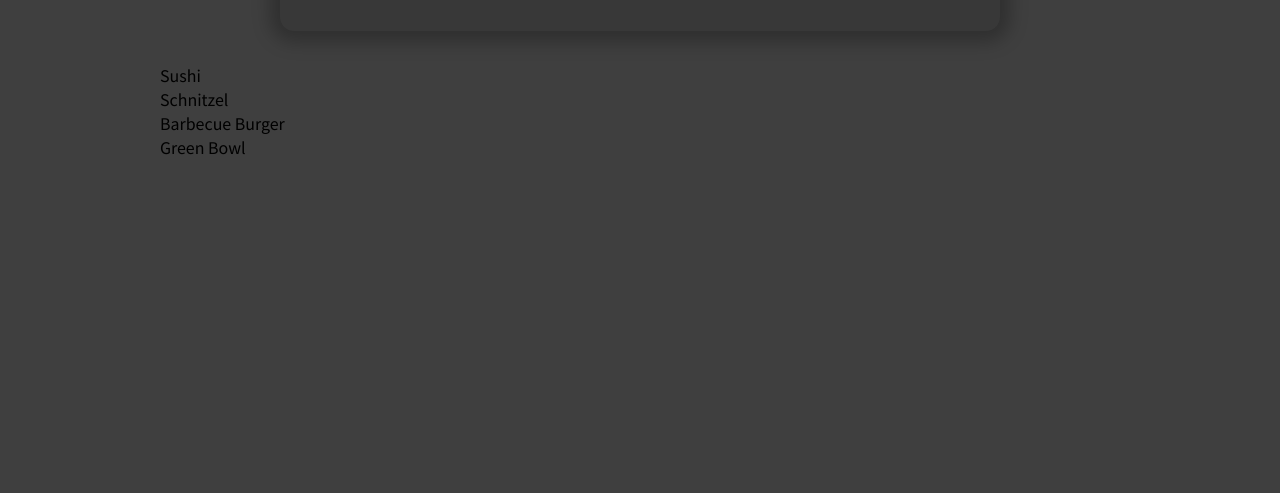
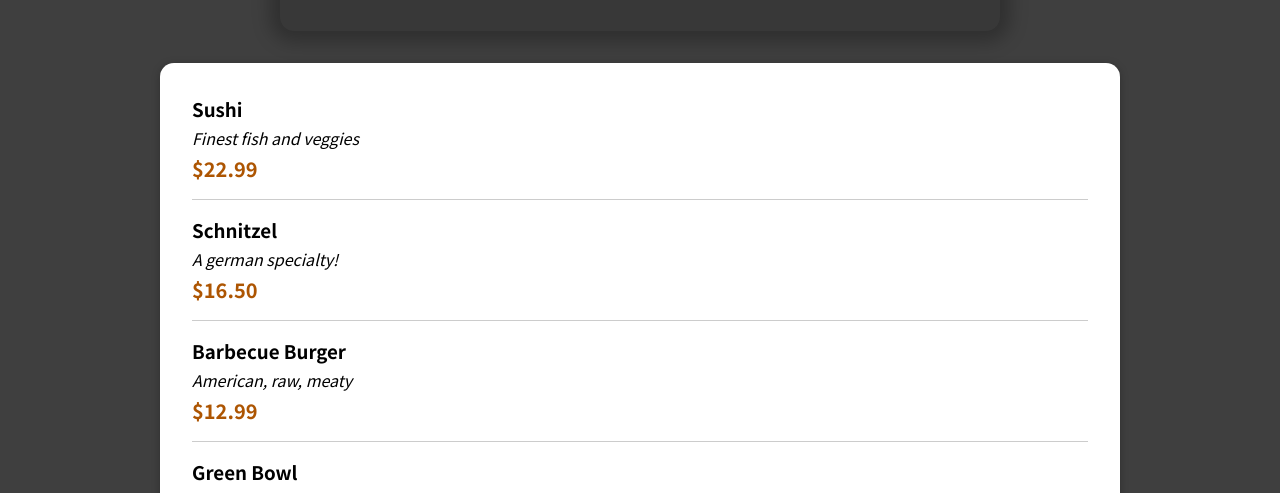
Before and after one commit to Maha-Alabsi/Food-Order-App, a React (Create React App) app: page / in a window 1280 px wide. Shown: the part 442-935 px from the top of the page. Before the commit the page ends 800 px from the top, so only its background shows below. Built offline with nearby package versions, Linux system fonts and the light colour scheme.

Commit message:
add card & mealItem

```diff
--- a/src/components/Meals/AvailableMeals.js
+++ b/src/components/Meals/AvailableMeals.js
@@ -1,10 +1,22 @@
 import classes from './AvailableMeals.module.css';
-import DUMMY_MEALS from './../../fixtures/DUMMY_MEALS.js'
+import DUMMY_MEALS from './../../fixtures/DUMMY_MEALS.js';
+import MealItem from './MealItem/MealItem';
+import Card from '../UI/Card';
+
 const AvailableMeals = () => {
-  const mealsList = DUMMY_MEALS.map(meal => <li>{meal.name}</li>);
+  const mealsList = DUMMY_MEALS.map(meal => (
+    <MealItem
+      key={meal.id}
+      name={meal.name}
+      description={meal.description}
+      price={meal.price}
+    />
+  ));
   return (
     <section className={classes.meals}>
-      <ul>{mealsList}</ul>
+      <Card>
+        <ul>{mealsList}</ul>
+      </Card>
     </section>
   );
 };
--- /dev/null
+++ b/src/components/Meals/MealItem/MealItem.js
@@ -0,0 +1,16 @@
+import classes from './MealItem.module.css';
+const MealItem = props => {
+  const price = `$${props.price.toFixed(2)}`;
+  return (
+    <li className={classes.meal}>
+      <div>
+        <h3>{props.name}</h3>
+        <div className={classes.description}>{props.description}</div>
+        <div className={classes.price}>{price}</div>
+      </div>
+      <div></div>
+    </li>
+  );
+};
+
+export default MealItem;
--- /dev/null
+++ b/src/components/Meals/MealItem/MealItem.module.css
@@ -0,0 +1,22 @@
+.meal {
+    display: flex;
+    justify-content: space-between;
+    margin: 1rem;
+    padding-bottom: 1rem;
+    border-bottom: 1px solid #ccc;
+  }
+
+  .meal h3 {
+    margin: 0 0 0.25rem 0;
+  }
+
+  .description {
+    font-style: italic;
+  }
+
+  .price {
+    margin-top: 0.25rem;
+    font-weight: bold;
+    color: #ad5502;
+    font-size: 1.25rem;
+  }
--- /dev/null
+++ b/src/components/UI/Card.js
@@ -0,0 +1,8 @@
+import React from 'react';
+import classes from './Card.module.css'
+
+const Card = props => {
+  return <div className={classes.card}>{props.children}</div>;
+};
+
+export default Card;
--- /dev/null
+++ b/src/components/UI/Card.module.css
@@ -0,0 +1,6 @@
+.card {
+  padding: 1rem;
+  box-shadow: 0 2px 8px rgba(0, 0, 0, 0.25);
+  border-radius: 14px;
+  background-color: white;
+}
```
Also changed, not shown: 1 other file (tests, documents, lock files or other folders).
